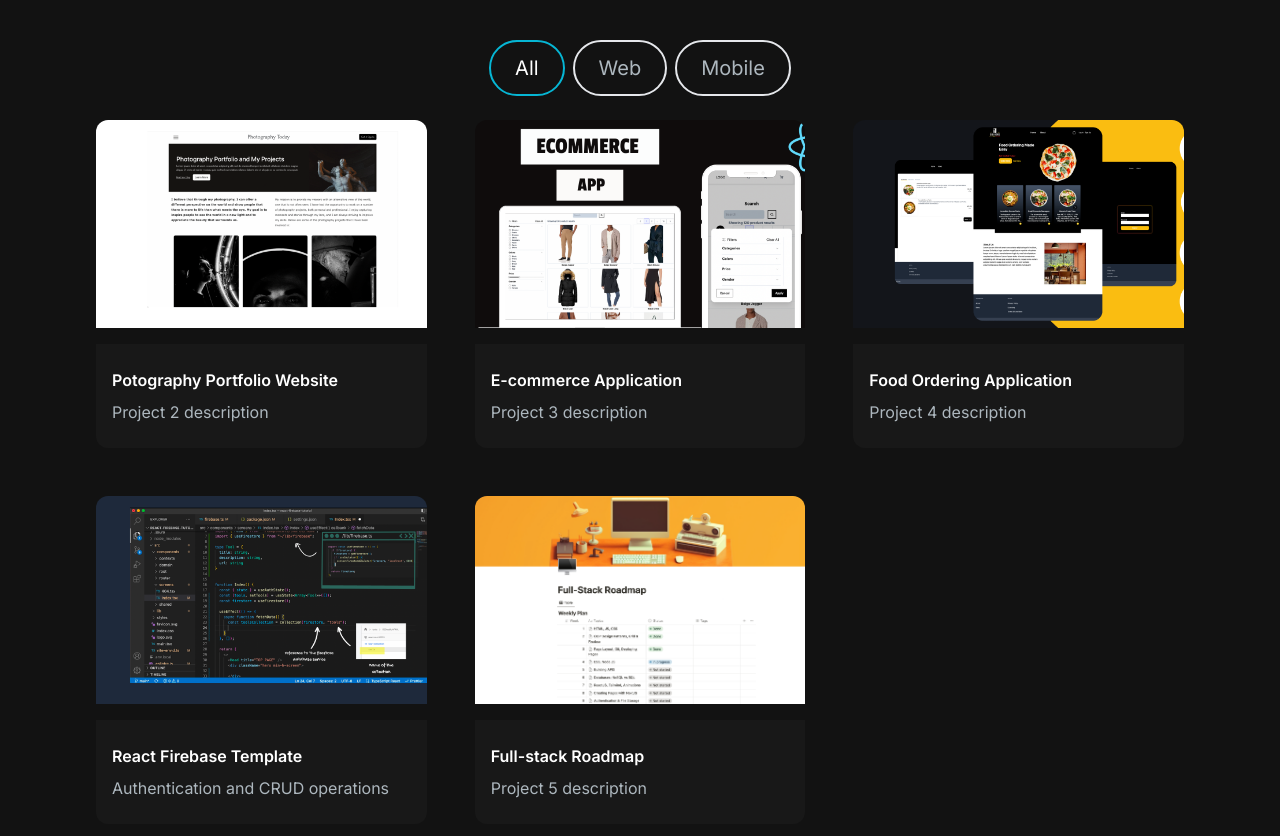
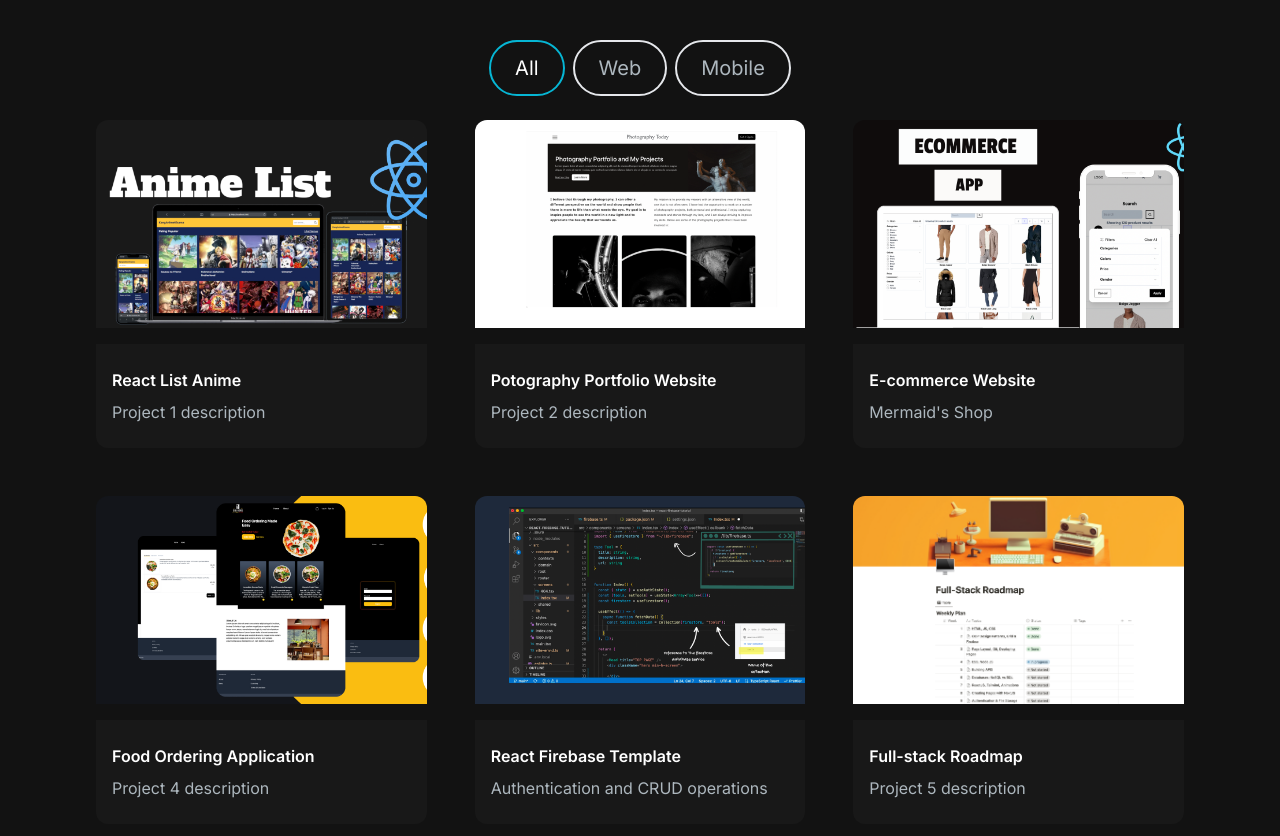
Before and after one commit to WahyuAji11/myPortfolio, a Next.js app: page / in a window 1280 px wide. Shown: the part 1480-2316 px from the top of the page. Built offline with nearby package versions, Linux system fonts and the light colour scheme.

Commit message:
menambahkan git url dan merubah foto

```diff
--- a/src/app/component/ProjectCard.jsx
+++ b/src/app/component/ProjectCard.jsx
@@ -10,10 +10,10 @@ const ProjectCard = ({imgUrl, title, description, gitUrl, previewUrl}) => {
             style={{background: `url(${imgUrl})`, backgroundSize:"cover"}}
             >
                 <div className="overlay items-center justify-center absolute top-0 left-0 w-full h-full bg-[#181818] bg-opacity-0 hidden group-hover:flex group-hover:bg-opacity-80 transition-all duration-500">
-                    <Link href="/" className="h-14 w-14 mr-2 border-2 relative rounded-full border-[#ADB7BE] hover:border-white group/link">
+                    <Link href={gitUrl} target="_blank" className="h-14 w-14 mr-2 border-2 relative rounded-full border-[#ADB7BE] hover:border-white group/link">
                         <CodeBracketIcon className="h-10 w-10 text-[#ADB7BE]  absolute top-1/2 left-1/2 transform -translate-x-1/2 -translate-y-1/2 cursor-pointer group-hover/link:text-white"/>
                     </Link>
-                    <Link href="/" className="h-14 w-14 border-2 relative rounded-full border-[#ADB7BE] hover:border-white group/link">
+                    <Link href={previewUrl} className="h-14 w-14 border-2 relative rounded-full border-[#ADB7BE] hover:border-white group/link">
                         <EyeIcon className="h-10 w-10 text-[#ADB7BE]  absolute top-1/2 left-1/2 transform -translate-x-1/2 -translate-y-1/2 cursor-pointer group-hover/link:text-white"/>
                     </Link>
                 </div>
--- a/src/app/component/ProjectsSection.jsx
+++ b/src/app/component/ProjectsSection.jsx
@@ -5,15 +5,15 @@ import ProjectTag from "./ProjectTag";
 import {motion, useInView} from "framer-motion"
 
 const projectsData = [
-// {
-//     id: 1,
-//     title: "React Portfolio Website",
-//     description: "Project 1 description",
-//     image: "/images/projects/1.png",
-//     tag: ["All", "Web"],
-//     gitUrl: "/",
-//     previewUrl: "/",
-// },
+{
+    id: 1,
+    title: "React List Anime",
+    description: "Project 1 description",
+    image: "/images/projects/1.png",
+    tag: ["All", "Web"],
+    gitUrl: "https://github.com/WahyuAji11/kanganimekisama",
+    previewUrl: "/",
+},
 {
     id: 2,
     title: "Potography Portfolio Website",
@@ -25,11 +25,11 @@ const projectsData = [
 },
 {
     id: 3,
-    title: "E-commerce Application",
-    description: "Project 3 description",
+    title: "E-commerce Website",
+    description: "Mermaid's Shop",
     image: "/images/projects/3.png",
     tag: ["All", "Web"],
-    gitUrl: "/",
+    gitUrl: "https://github.com/WahyuAji11/ecommerce-reactjsAndTs",
     previewUrl: "/",
 },
 {
```
Also changed, not shown: public/images/projects/1.png.
